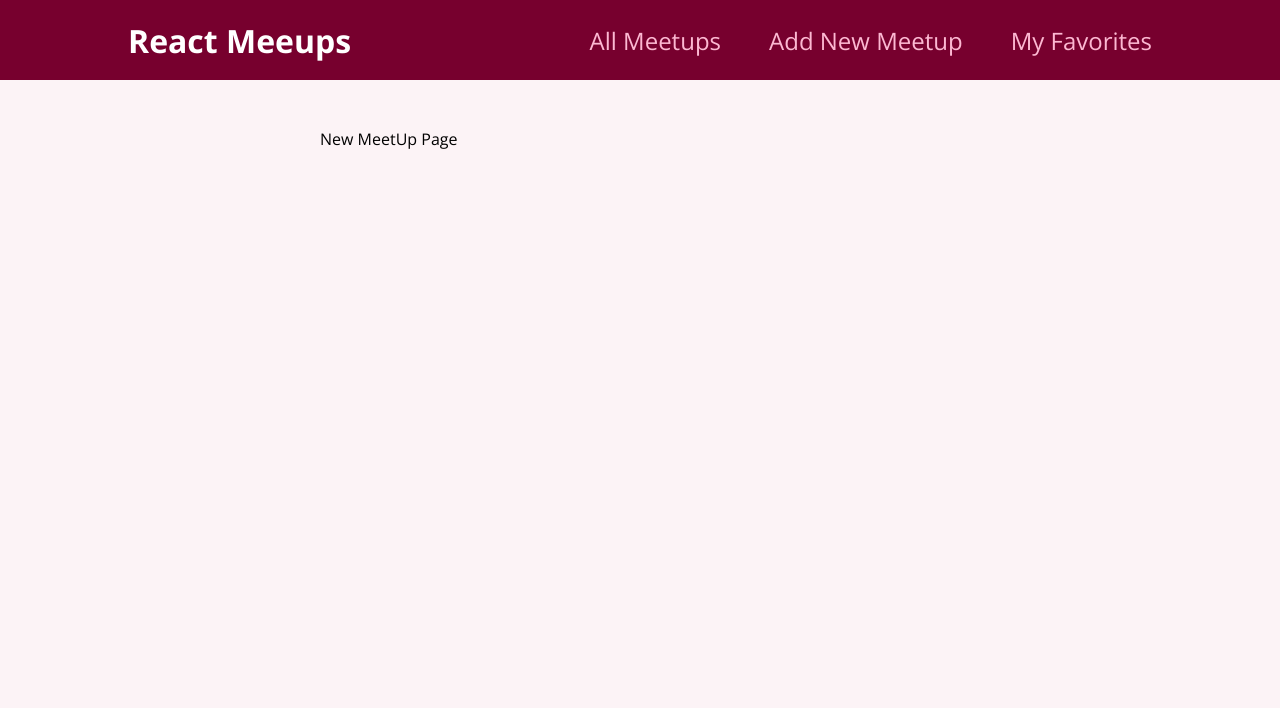
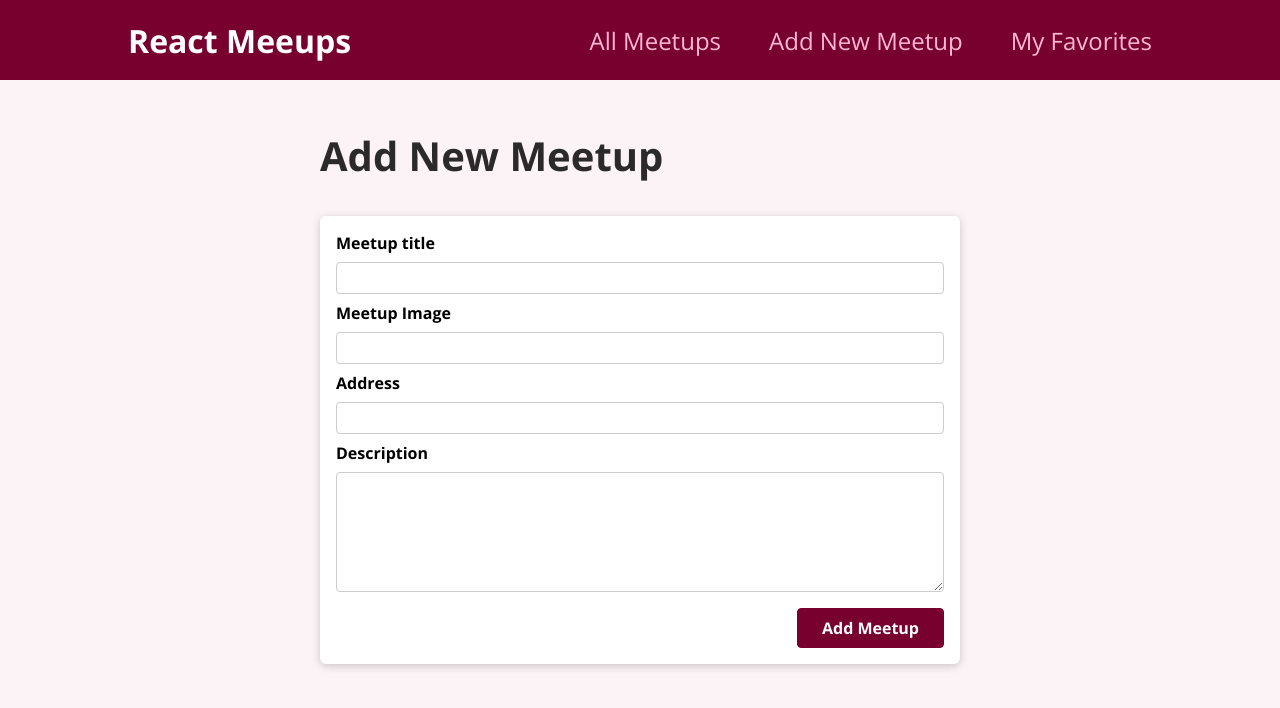
Before and after one commit to Kumudperera/React_Learning, a React (Create React App) app: page /new-meetup in a window 1280 px wide. Shown: the top 708 px of the page. Built offline with nearby package versions, Linux system fonts and the light colour scheme.

Commit message:
Form Component Added

```diff
--- /dev/null
+++ b/src/components/meetups/NewMeetupForm.js
@@ -0,0 +1,53 @@
+import { useRef } from "react";
+import classes from "./NewMeetupForm.module.css";
+import Card from "../ui/Card";
+
+function NewMeetupForm() {
+
+  const inputRef = {
+    title: useRef(),
+    image: useRef(),
+    address: useRef(),
+    description: useRef(),
+  };
+  function submitHandler(event) {
+    event.preventDefault();
+
+    const enteredValues = {
+      title : inputRef.title.current.value,
+      image : inputRef.image.current.value,
+      address : inputRef.address.current.value,
+      description : inputRef.description.current.value,
+    }
+
+    console.log(enteredValues);
+  }
+
+  return (
+    <Card>
+      <form className={classes.form} onSubmit={submitHandler}>
+        <div className={classes.control}>
+          <label htmlFor="title">Meetup title</label>
+          <input type="text" required id="title" ref={inputRef.title} />
+        </div>
+        <div className={classes.control}>
+          <label htmlFor="image">Meetup Image</label>
+          <input type="url" required id="image" ref={inputRef.image} />
+        </div>
+        <div className={classes.control}>
+          <label htmlFor="address">Address</label>
+          <input type="text" required id="address" ref={inputRef.address} />
+        </div>
+        <div className={classes.control}>
+          <label htmlFor="description">Description</label>
+          <textarea id="description" required rows="5" ref={inputRef.description} />
+        </div>
+        <div className={classes.actions}>
+          <button>Add Meetup</button>
+        </div>
+      </form>
+    </Card>
+  );
+}
+
+export default NewMeetupForm;
--- /dev/null
+++ b/src/components/meetups/NewMeetupForm.module.css
@@ -0,0 +1,45 @@
+.form {
+  padding: 1rem;
+}
+
+.control {
+  margin-bottom: 0.5rem;
+}
+
+.control label {
+  display: block;
+  font-weight: bold;
+  margin-bottom: 0.5rem;
+}
+
+.control input,
+.control textarea {
+  display: block;
+  font: inherit;
+  border-radius: 4px;
+  border: 1px solid #ccc;
+  padding: 0.25rem;
+  width: 100%;
+}
+
+.actions {
+  margin-top: 1rem;
+  text-align: right;
+}
+
+.actions button {
+  font: inherit;
+  cursor: pointer;
+  background-color: #77002e;
+  color: white;
+  padding: 0.5rem 1.5rem;
+  border: 1px solid #77002e;
+  border-radius: 4px;
+  font-weight: bold;
+}
+
+.actions button:hover,
+.actions button:active {
+  background-color: #a50e48;
+  border-color: #a50e48;
+}
--- a/src/pages/NewMeetUp.js
+++ b/src/pages/NewMeetUp.js
@@ -1,6 +1,12 @@
+import NewMeetupForm from "../components/meetups/NewMeetupForm";
+
 function NewMeetUpPage() {
-    return <div>New MeetUp Page</div>;
+  return (
+    <section>
+      <h1>Add New Meetup</h1>
+      <NewMeetupForm />
+    </section>
+  );
 }
 
-
 export default NewMeetUpPage;
```
